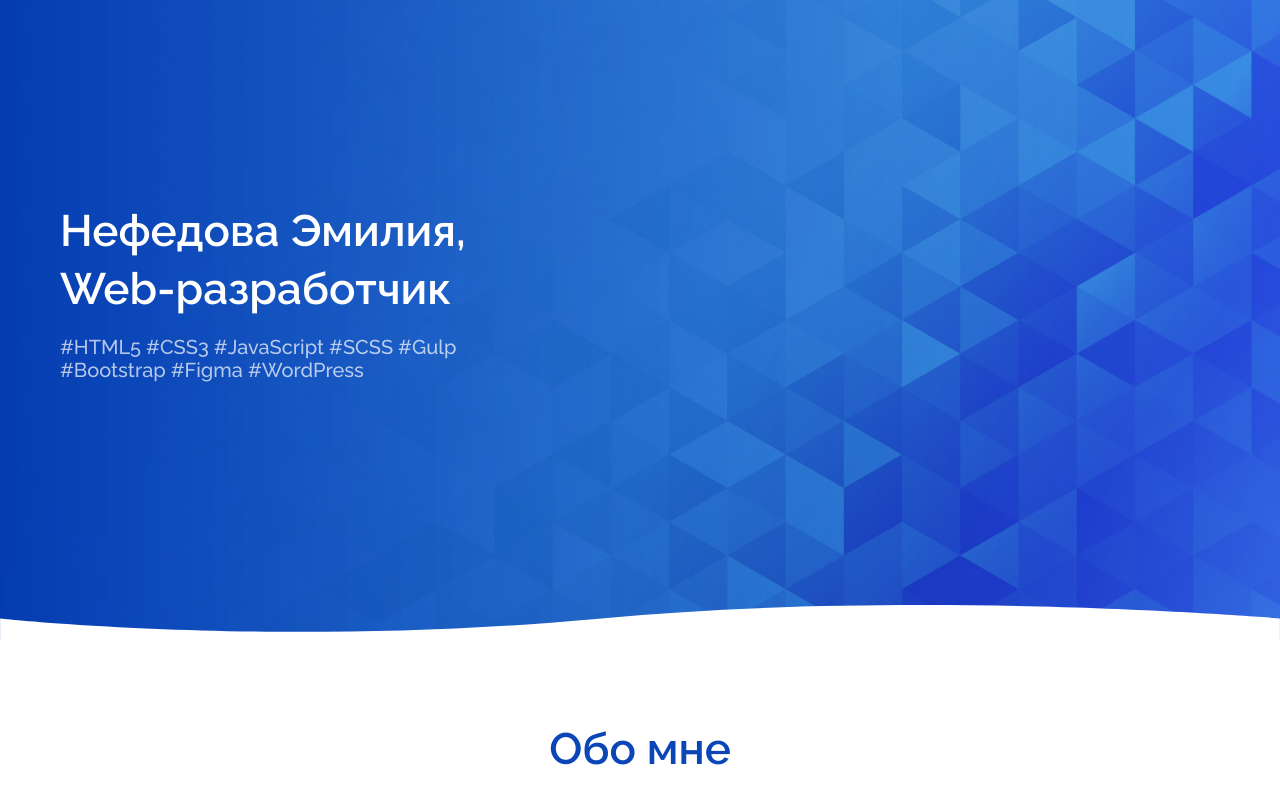
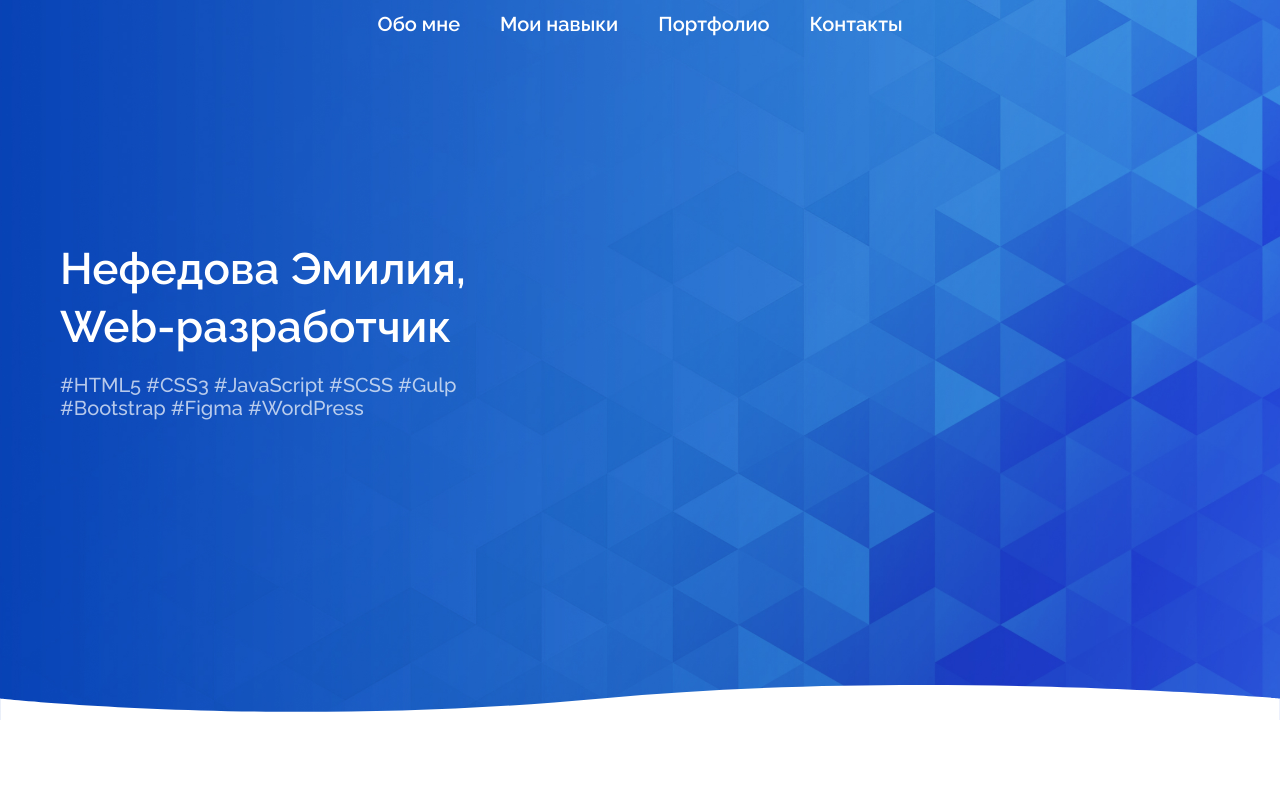
Before and after one commit to emiliaweb/ccryptocoder.github.io, a website: page src/index.html in a window 1280 px wide. Shown: the top 797 px of the page. Drawn offline with nearby package versions, Linux system fonts and the light colour scheme; files that its build step writes are made by us from their sources; files whose address does not match are found by name.

Commit message:
Create header

```diff
--- a/src/index.html
+++ b/src/index.html
@@ -12,10 +12,23 @@
 </head>
 <body>
 
+    <header class="header">
+        <div class="container">
+            <nav class="header__nav">
+                <a href="#" class="header__item">Обо мне</a>
+                <a href="#" class="header__item">Мои навыки</a>
+                <a href="#" class="header__item">Портфолио</a>
+                <a href="#" class="header__item">Контакты</a>
+            </nav>
+        </div>
+    </header>
+
     <section class="promo">
         <div class="container">
-            <h1 class="title promo__title">Нефедова Эмилия, <br> Web-разработчик</h1>
-            <div class="promo__skills">#HTML5 #CSS3 #JavaScript #SCSS #Gulp #Bootstrap #Figma #WordPress</div>
+            <div class="promo__wrapper">
+                <h1 class="title promo__title">Нефедова Эмилия, <br> Web-разработчик</h1>
+                <div class="promo__skills">#HTML5 #CSS3 #JavaScript #SCSS #Gulp #Bootstrap #Figma #WordPress</div>
+            </div>
             <div class="promo__wave">
                 <svg viewBox="0 0 1440 42" fill="none" xmlns="http://www.w3.org/2000/svg">
                     <path d="M676.675 15.1111C1038.8 -18.8889 1440 15.1111 1440 15.1111V41.5H0V15.1111C0 15.1111 314.546 49.1111 676.675 15.1111Z" fill="white"/>
--- /dev/null
+++ b/src/sass/blocks/_header.scss
@@ -0,0 +1,27 @@
+.header {
+    position: fixed;
+    top: 0;
+    left: 0;
+    z-index: 10000;
+    height: 50px;
+    width: 100%;
+    &__nav {
+        padding: 13px 0;
+        display: flex;
+        align-items: center;
+        justify-content: center;
+    }
+    &__item {
+        font-weight: 600;
+        font-size: 20px;
+        line-height: 23px;
+        color: #FFFFFF;
+        text-decoration: none;
+        &:hover {
+            color: rgb(245, 245, 245);
+        }
+        &:not(:last-child) {
+            margin-right: 40px;
+        }
+    }
+}
--- a/src/sass/blocks/_promo.scss
+++ b/src/sass/blocks/_promo.scss
@@ -1,7 +1,7 @@
 .promo {
     background: url('../img/promo-bg.jpg') center center / cover no-repeat;
-    min-height: 640px;
-    padding: 202px 0 100px;
+    min-height: 90vh;
+    padding: 240px 0 240px;
     position: relative;
     overflow: hidden;
     &__title {
--- a/src/sass/style.scss
+++ b/src/sass/style.scss
@@ -4,6 +4,7 @@
 @import 'base/mixins';
 
 @import 'blocks/general';
+@import 'blocks/header';
 @import 'blocks/promo';
 @import 'blocks/about';
 @import 'blocks/exp';
```
Also changed, not shown: dist/css/style.min.css, dist/img/reasons-bg.png (added), dist/index.html, src/img/reasons-bg.png (added).
